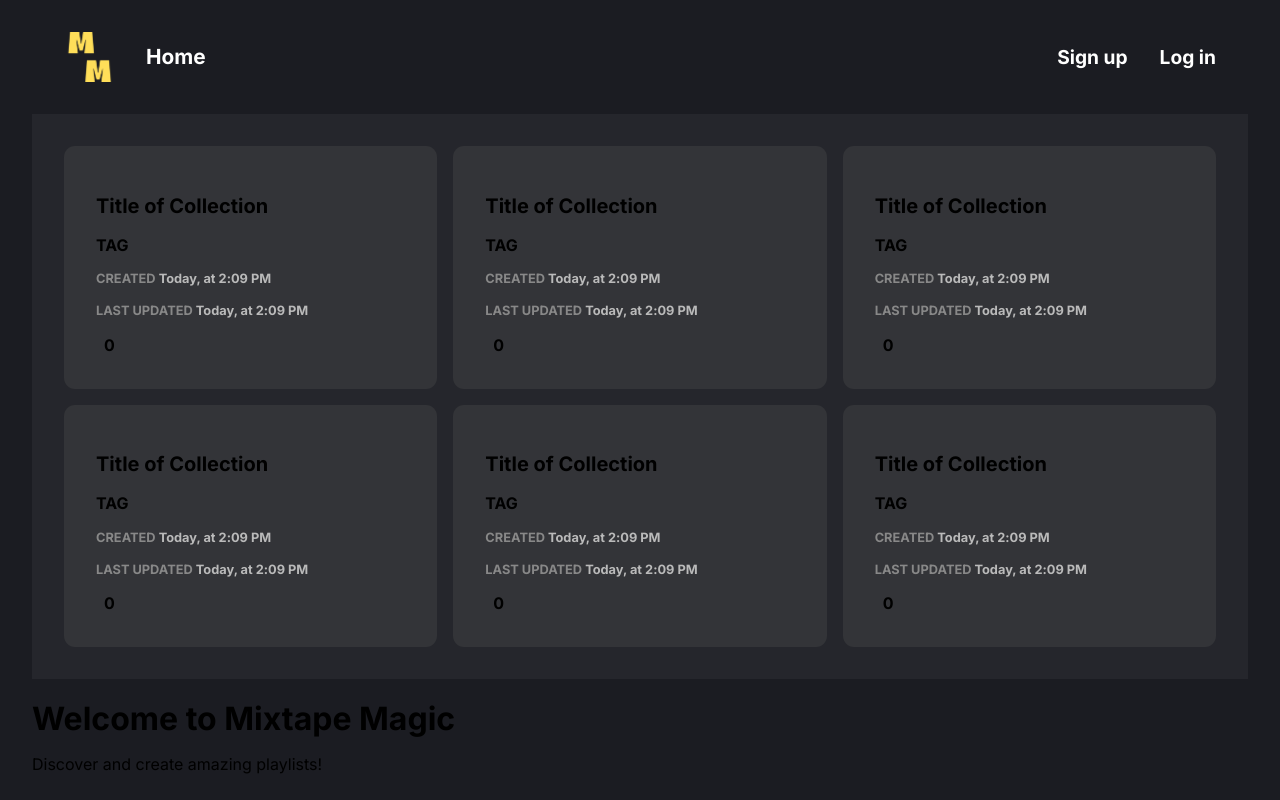
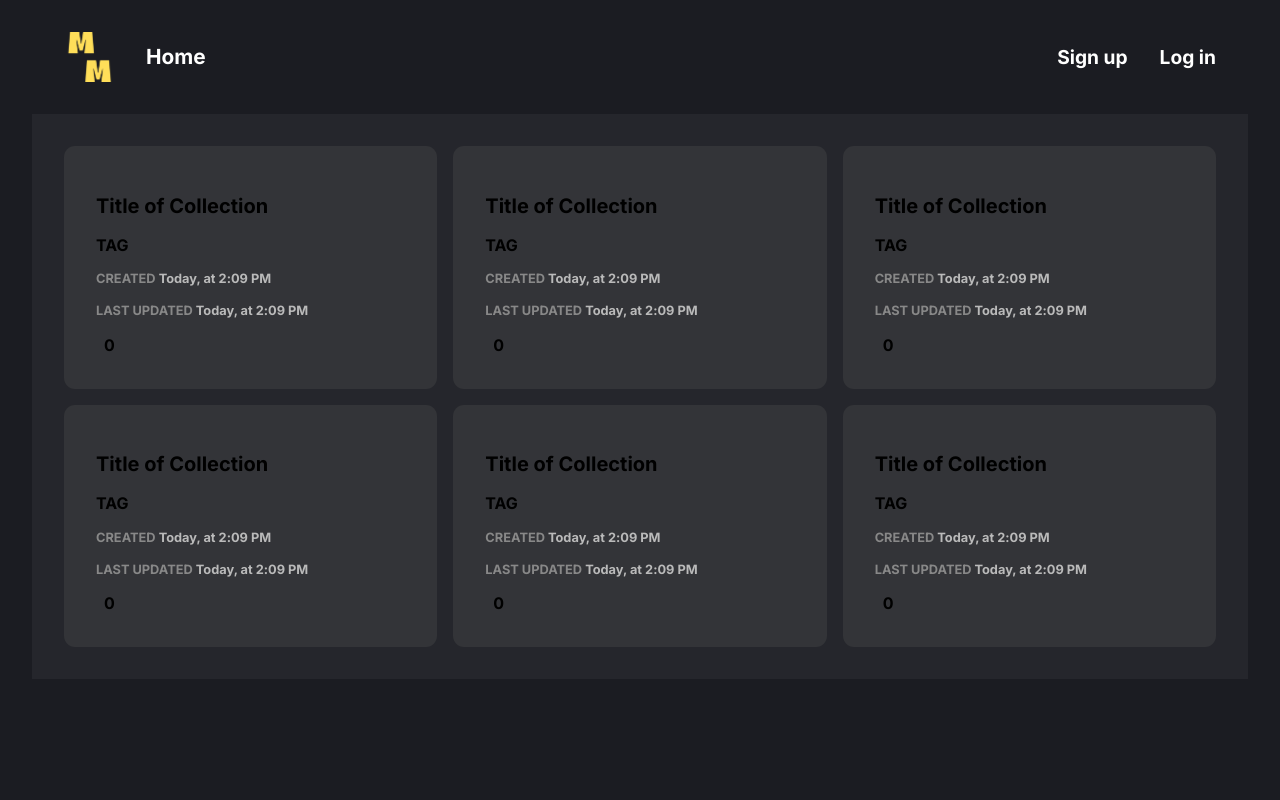
Before and after one commit to technative-academy/Mixtape-Magic, a React (Vite) app: page / in a window 1280 px wide. Built offline with nearby package versions, Linux system fonts and the light colour scheme.

Commit message:
Moved main component from root page to home page

```diff
--- a/src/components/ui/root/Root.jsx
+++ b/src/components/ui/root/Root.jsx
@@ -1,6 +1,5 @@
 import styles from './root.module.css';
 import Header from '../header/Header';
-import Main from '../main/Main';
 
 import { Outlet } from "react-router-dom";
 
@@ -8,7 +7,6 @@ function Root() {
 	return (
 		<div className={styles.container}>
 			<Header />
-			<Main />
 			<Outlet/>
 		</div>
 	);
--- a/src/views/home/Home.jsx
+++ b/src/views/home/Home.jsx
@@ -1,9 +1,8 @@
+import Main from '../../components/ui/main/Main';
+
 const Home = () => {
     return (
-      <div>
-        <h1>Welcome to Mixtape Magic</h1>
-        <p>Discover and create amazing playlists!</p>
-      </div>
+      <Main />
     );
   };
 
```
Also changed, not shown: src/views/register/Register.jsx (line endings or trailing spaces), 1 other file (tests, documents, lock files or other folders).
